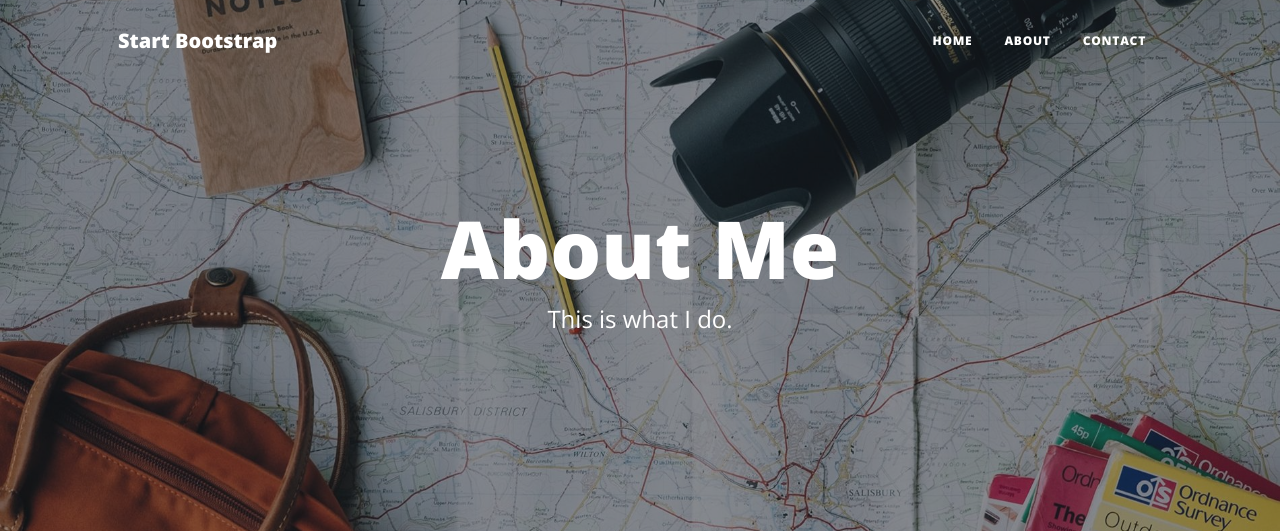
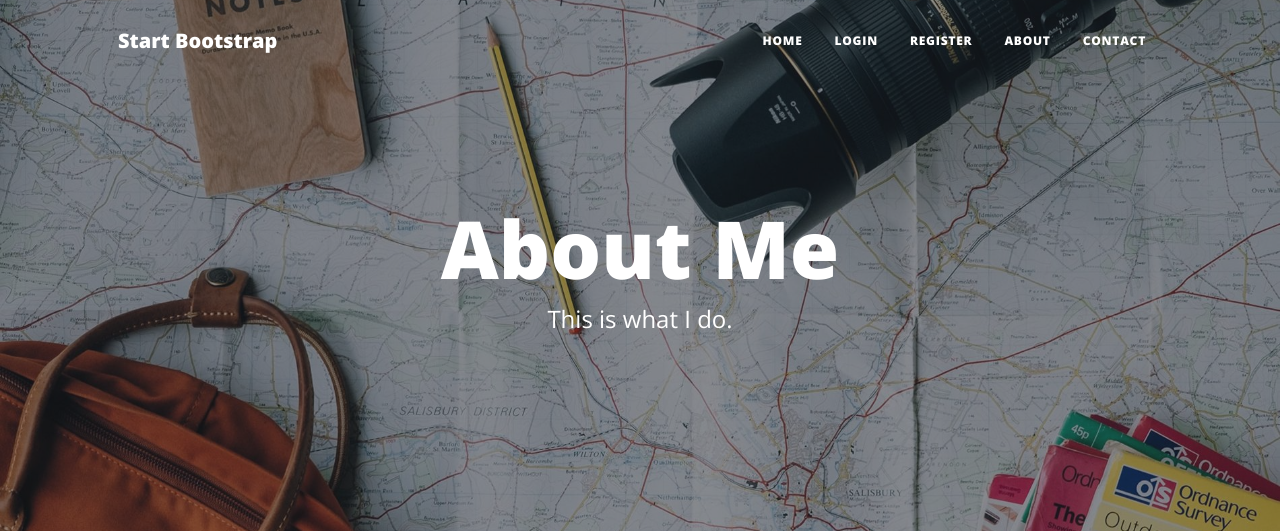
Before and after one commit to ImJ9y/Blog_Template, a Flask app: page /about in a window 1280 px wide. Shown: the top 531 px of the page. Run offline with Flask 3, Linux system fonts and the light colour scheme; some libraries are stand-ins or nearby versions.

Commit message:
Update header.html

```diff
--- a/templates/header.html
+++ b/templates/header.html
@@ -8,7 +8,7 @@
     />
     <meta name="description" content="" />
     <meta name="author" content="" />
-    <title>Clean Blog - Start Bootstrap Theme</title>
+    <title>Angela's Blog</title>
     {% block styles %}
     <!-- Load Bootstrap-Flask CSS here -->
     {{ bootstrap.load_css() }}
@@ -66,6 +66,31 @@
                 >Home</a
               >
             </li>
+            <!-- Only show Login/Register if user is logged out. Otherwise show "Log Out" -->
+            {% if not current_user.is_authenticated: %}
+            <li class="nav-item">
+              <a
+                class="nav-link px-lg-3 py-3 py-lg-4"
+                href="{{ url_for('login') }}"
+                >Login</a
+              >
+            </li>
+            <li class="nav-item">
+              <a
+                class="nav-link px-lg-3 py-3 py-lg-4"
+                href="{{ url_for('register') }}"
+                >Register</a
+              >
+            </li>
+            {% else: %}
+            <li class="nav-item">
+              <a
+                class="nav-link px-lg-3 py-3 py-lg-4"
+                href="{{ url_for('logout') }}"
+                >Log Out</a
+              >
+            </li>
+            {% endif %}
             <li class="nav-item">
               <a
                 class="nav-link px-lg-3 py-3 py-lg-4"
@@ -84,3 +109,5 @@
         </div>
       </div>
     </nav>
+  </body>
+</html>
```
